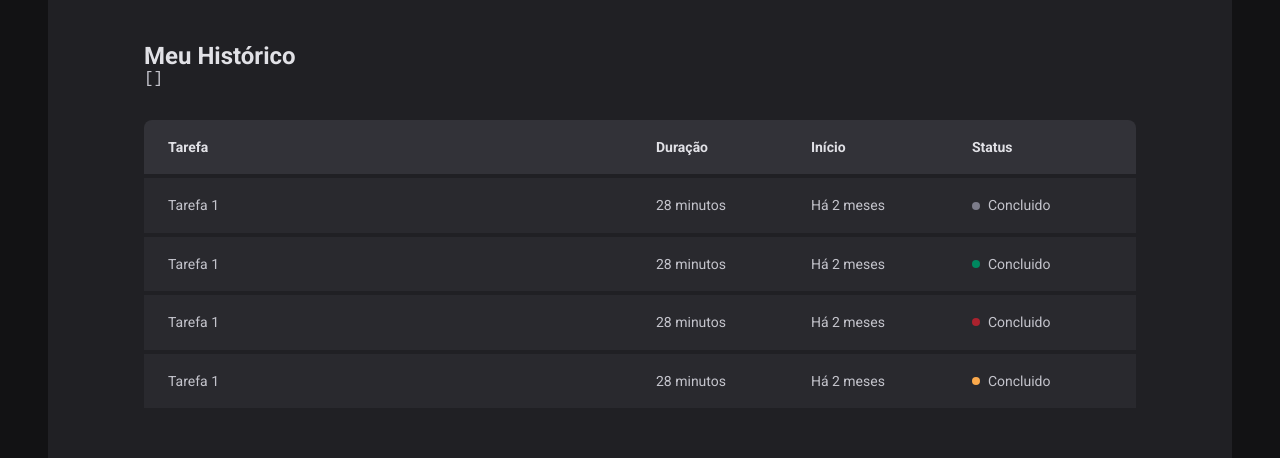
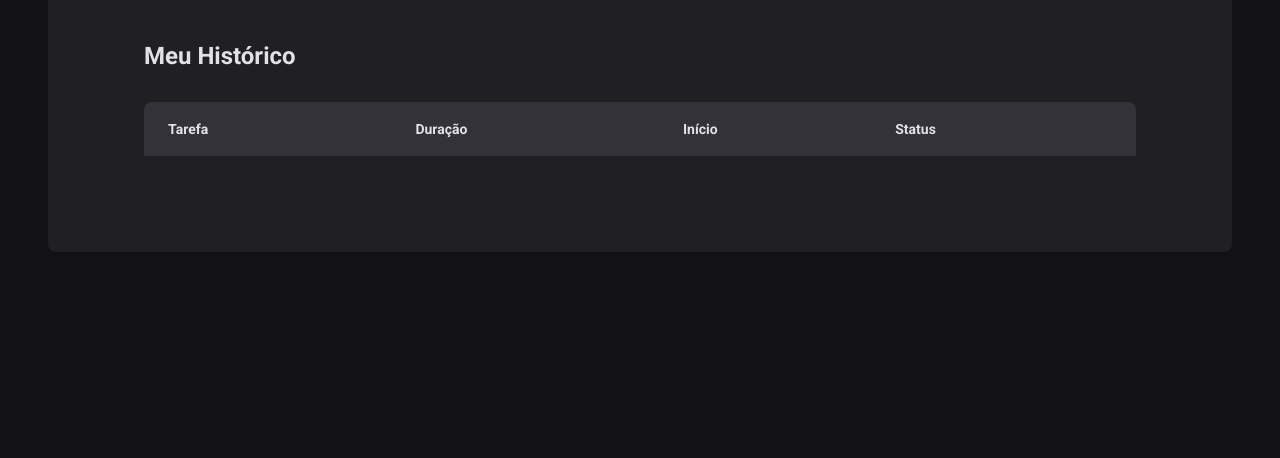
Before and after one commit to edujguerra/02-ignite-timer, a React (Vite) app: page /history in a window 1280 px wide. Shown: the part 134-592 px from the top of the page. Built offline with nearby package versions, Linux system fonts and the light colour scheme.

Commit message:
2211302113

```diff
--- a/src/contexts/CyclesContext.tsx
+++ b/src/contexts/CyclesContext.tsx
@@ -69,8 +69,6 @@
     setCycles((state) => [...state, newCicle])
     setActiveCycleId(id)
     setAmountSecondsPassed(0)
-
-    // reset()
   }
 
   function interruptCurrentCycle() {
--- a/src/pages/History/index.tsx
+++ b/src/pages/History/index.tsx
@@ -1,14 +1,14 @@
 import { useContext } from 'react'
 import { CyclesContext } from '../../contexts/CyclesContext'
+import ptBR from 'date-fns/locale/pt-BR'
 import { HistoryContainer, HistoryList, Status } from './styles'
+import { formatDistanceToNow } from 'date-fns'
 
 export function History() {
   const { cycles } = useContext(CyclesContext)
   return (
     <HistoryContainer>
       <h1>Meu Histórico</h1>
-
-      <pre>{JSON.stringify(cycles, null, 2)}</pre>
 
       <HistoryList>
         <table>
@@ -22,38 +22,33 @@
           </thead>
 
           <tbody>
-            <tr>
-              <td>Tarefa 1</td>
-              <td>28 minutos</td>
-              <td>Há 2 meses</td>
-              <td>
-                <Status statusColor="gray">Concluido</Status>
-              </td>
-            </tr>
-            <tr>
-              <td>Tarefa 1</td>
-              <td>28 minutos</td>
-              <td>Há 2 meses</td>
-              <td>
-                <Status statusColor="green">Concluido</Status>
-              </td>
-            </tr>
-            <tr>
-              <td>Tarefa 1</td>
-              <td>28 minutos</td>
-              <td>Há 2 meses</td>
-              <td>
-                <Status statusColor="red">Concluido</Status>
-              </td>
-            </tr>
-            <tr>
-              <td>Tarefa 1</td>
-              <td>28 minutos</td>
-              <td>Há 2 meses</td>
-              <td>
-                <Status statusColor="yellow">Concluido</Status>
-              </td>
-            </tr>
+            {cycles.map((cycle) => {
+              return (
+                <tr key={cycle.id}>
+                  <td>{cycle.task}</td>
+                  <td>{cycle.minutesAmount} minutos</td>
+                  <td>
+                    {formatDistanceToNow(cycle.startDate, {
+                      addSuffix: true,
+                      locale: ptBR,
+                    })}
+                  </td>
+                  <td>
+                    {cycle.finishedDate && (
+                      <Status statusColor="green">Concluido</Status>
+                    )}
+
+                    {cycle.interruptedDate && (
+                      <Status statusColor="red">Interrompido</Status>
+                    )}
+
+                    {!cycle.interruptedDate && !cycle.finishedDate && (
+                      <Status statusColor="yellow">Em andamento</Status>
+                    )}
+                  </td>
+                </tr>
+              )
+            })}
           </tbody>
         </table>
       </HistoryList>
--- a/src/pages/Home/components/NewCicleForm/index.tsx
+++ b/src/pages/Home/components/NewCicleForm/index.tsx
@@ -31,7 +31,7 @@
         id="minutesAmount"
         placeholder="00"
         step={5}
-        min={1}
+        min={5}
         max={60}
         disabled={!!activeCycle}
         {...register('minutesAmount', { valueAsNumber: true })}
--- a/src/pages/Home/index.tsx
+++ b/src/pages/Home/index.tsx
@@ -14,10 +14,10 @@
 import { CyclesContext } from '../../contexts/CyclesContext'
 
 const newCycleFormValidationSchema = zod.object({
-  task: zod.string().min(1, 'Informe a tarefa.'),
+  task: zod.string().min(5, 'Informe a tarefa.'),
   minutesAmount: zod
     .number()
-    .min(1, 'A ciclo precisa ser de no mínimo 5 minutos.')
+    .min(5, 'A ciclo precisa ser de no mínimo 5 minutos.')
     .max(60, 'A ciclo precisa ser de no máximo 60 minutos.'),
 })
 
@@ -35,14 +35,19 @@
     },
   })
 
-  const { handleSubmit, watch /* reset */ } = newCycleForm
+  const { handleSubmit, watch, reset } = newCycleForm
+
+  function handleCreateNewCycle(data: NewCycleFormData) {
+    createNewCicle(data)
+    reset()
+  }
 
   const task = watch('task')
   const isSubmitDisabled = !task
 
   return (
     <HomeContainer>
-      <form onSubmit={handleSubmit(createNewCicle)} action="">
+      <form onSubmit={handleSubmit(handleCreateNewCycle)} action="">
         <FormProvider {...newCycleForm}>
           <NewCicleForm />
         </FormProvider>
```
